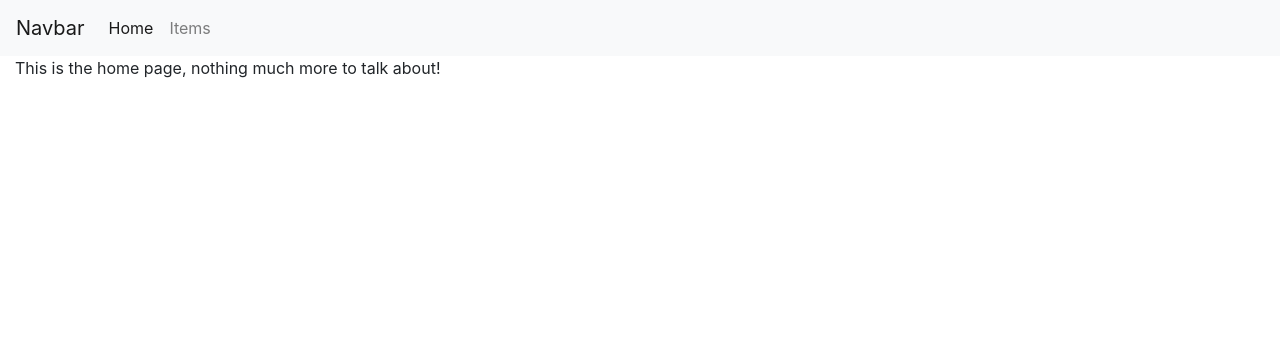
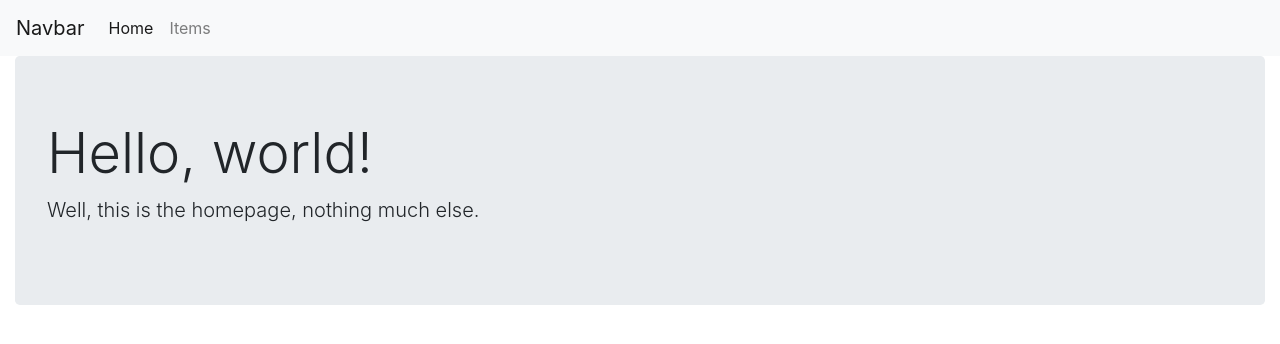
Before and after one commit to emwjacobson/Item-Requester, an Angular app: page / in a window 1280 px wide. Shown: the top 344 px of the page. Built offline with nearby package versions, Linux system fonts and the light colour scheme.

Commit message:
Made basic home page.

```diff
--- a/src/app/app.component.html
+++ b/src/app/app.component.html
@@ -11,5 +11,4 @@
     </ul>
   </div>
 </nav>
-
 <router-outlet></router-outlet>
--- a/src/app/home/home.component.html
+++ b/src/app/home/home.component.html
@@ -1,3 +1,10 @@
 <div class="container-fluid">
-This is the home page, nothing much more to talk about!
+    <div class="row">
+        <div class="col-12">
+            <div class="jumbotron">
+                <h1 class="display-4">Hello, world!</h1>
+                <p class="lead">Well, this is the homepage, nothing much else.</p>
+            </div>
+        </div>
+    </div>
 </div>
```
